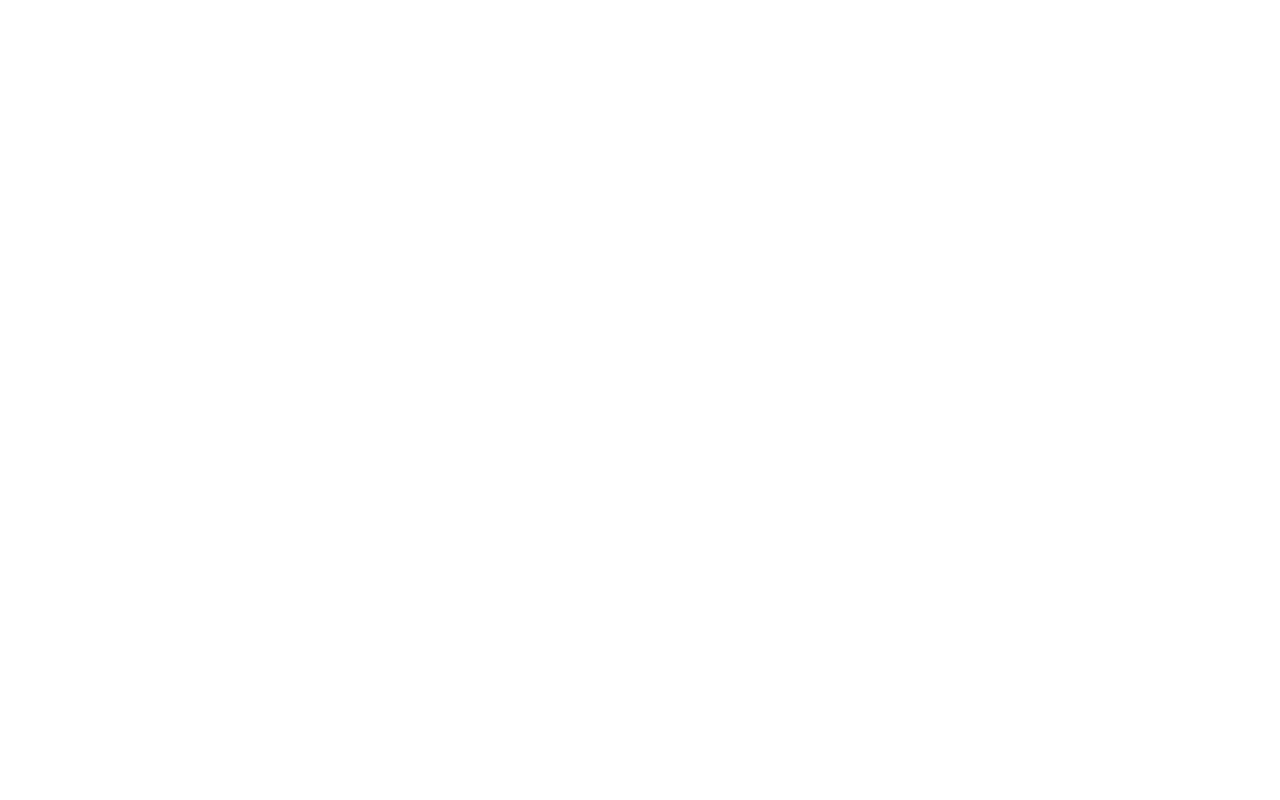
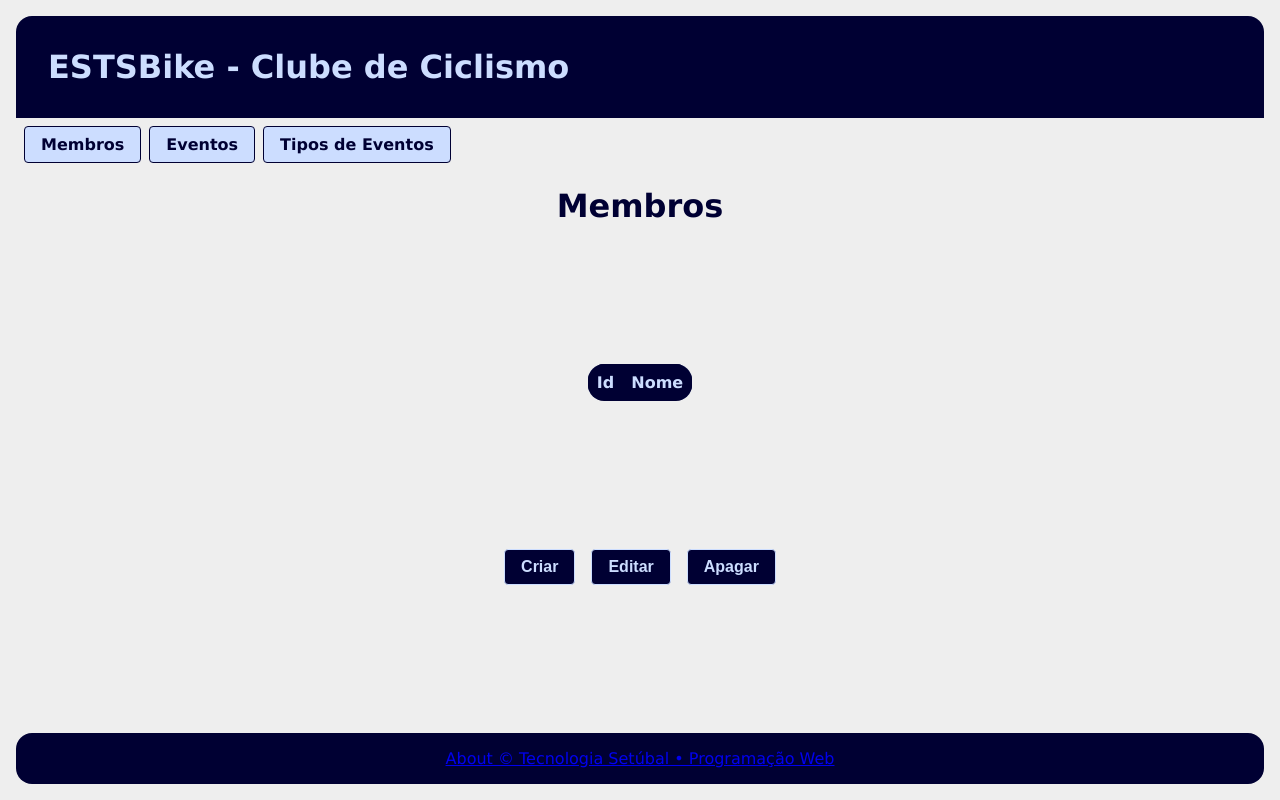
Before and after one commit to FilipeRPatricio/Projeto-PW, a plain HTML site: page www/members.html in a window 1280 px wide. Drawn offline with Linux system fonts and the light colour scheme.

Commit message:
More code refactoring, html of Members and EventTypes

```diff
--- a/www/members.html
+++ b/www/members.html
@@ -4,8 +4,42 @@
     <meta charset="UTF-8">
     <meta name="viewport" content="width=device-width, initial-scale=1.0">
     <title>ESTSBike - Membros</title>
+    <link rel="stylesheet" href="styles/styles.css"/>
 </head>
 <body>
+    <!--Título-->
+    <h1 class="name">ESTSBike - Clube de Ciclismo</h1>
+
+    <!--Barra de navegação-->
+    <div class="navigator-bar">
+        <a id="Membros" class="area-link" href="members.html">Membros</a>
+        <a id="Eventos" class="area-link" href="index.html">Eventos</a>
+        <a id="Tipos-de-Eventos" class="area-link" href="eventType.html">Tipos de Eventos</a>
+    </div>
+
+    <!--Tabela de Membros-->
+    <h1 class="page-title">Membros</h1>
+    <table class="member-table">
+        <thead>
+            <tr>
+                <th>Id</th>
+                <th>Nome</th>
+            </tr>
+        </thead>
+    </table>
+
+    <!--Botões de Ação-->
+    <div class="button-container">
+        <button id="member-create" class="action-button">Criar</button>
+        <button id="member-edit" class="action-button">Editar</button>
+        <button id="member-delete" class="action-button">Apagar</button>
+    </div>
 
 </body>
+
+<!--Rodapé-->
+<footer>
+    <a class="about-link" href="about.html">About &copy; Tecnologia Setúbal &bull; Programação Web</a>
+</footer>
+
 </html>
--- a/www/scripts/scripts.js
+++ b/www/scripts/scripts.js
@@ -261,7 +261,7 @@ class EventManager {
 
     createEvent() {
 
-        updateEvents();
+        this.updateEvents();
     }
 
     editEvent() {
@@ -290,4 +290,5 @@ class MemberManager {
 
 window.onload = function () {
     const eventManager = new EventManager();
+    eventManager.updateEvents();
 }
--- a/www/styles/styles.css
+++ b/www/styles/styles.css
@@ -76,8 +76,7 @@ footer {
     color: var(--root-background-color);
 }
 
-/*Tabela*/
-
+/*Tabela de Eventos*/
 .event-table {
     align-content:center;
     width: 70%;
@@ -86,7 +85,7 @@ footer {
     font-size: 1rem;
     text-align: left;
     border-radius: var(--root-border-radius);
-    overflow: hidden /*para o conteudo respeitar os cantos arredondados*/
+    overflow: hidden /*Para o conteudo respeitar os cantos arredondados*/
 }
 
 .event-table th {
@@ -106,9 +105,46 @@ footer {
 }
 
 .event-table tr:nth-child(odd) {
-    background-color: var(--root-background-color);}
+    background-color: var(--root-background-color);
+}
 
-/* botões da tabela */
+
+
+/*Tabela de Membros*/
+.member-table {
+    align-content:center;
+    width: auto;
+    border-collapse: collapse;
+    margin: auto;
+    font-size: 1rem;
+    text-align: left;
+    border-radius: var(--root-border-radius);
+    overflow: hidden /*Para o conteudo respeitar os cantos arredondados*/
+}
+
+.member-table th {
+    background-color: var(--root-primary-color);
+    color: var(--root-background-color);
+    padding: var(--root-half-space);
+    border: 1px solid var(--root-primary-color);
+}
+
+.member-table td {
+    padding: var(--root-half-space);
+    border: 1px solid #ffffff; /* Bordas brancas para linhas mais suaves */
+}
+
+.member-table tr:nth-child(even) {
+    background-color: rgb(77, 131, 188); /* Azul mais escuro */
+}
+
+.member-table tr:nth-child(odd) {
+    background-color: var(--root-background-color);
+}
+
+
+
+/*Botões de Criar, Editar, Apagar*/
 .button-container {
     display: flex;
     justify-content: center;
@@ -118,10 +154,12 @@ footer {
 .action-button {
     background-color: var(--root-primary-color);
     color: var(--root-background-color);
-    border: none;
+    border: 1px solid var(--root-background-color);;
     border-radius: var(--root-quarter-space);
     padding: var(--root-half-space) var(--root-space);
     margin: 0 var(--root-half-space);
+    margin-top: 10px;
+    margin-bottom: 25px;
     cursor: pointer;
     font-weight: bold;
     font-size: 1rem;
```
Also changed, not shown: www/eventType.html (+34 -0 lines), www/index.html (+1 -1 lines), www/scripts/events.js (+12 -12 lines).
